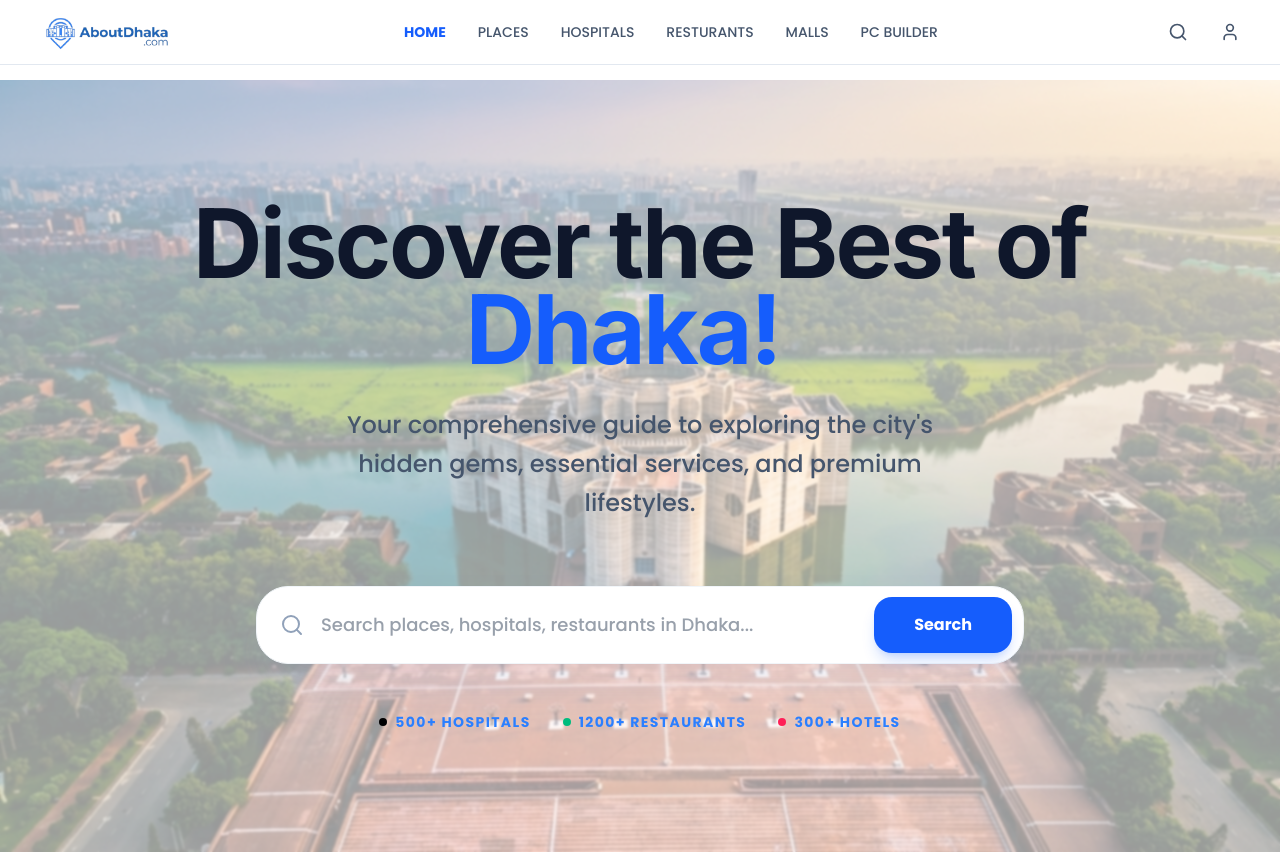
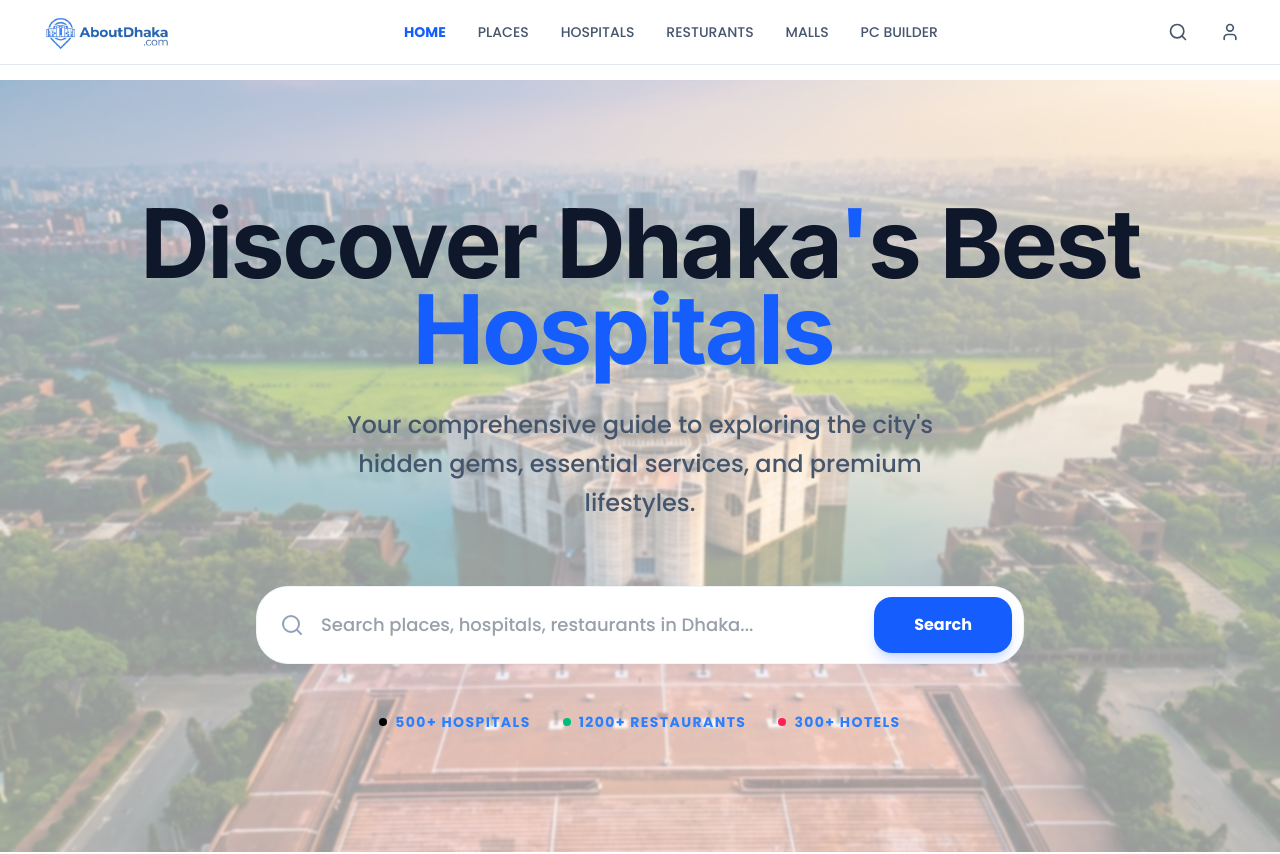
Before and after one commit to meheraj786/aboutdhaka-aggregator-website, a Next.js app: page / in a window 1280 px wide. Shown: the top 854 px of the page. Built offline with nearby package versions, Linux system fonts and the light colour scheme.

Commit message:
hero section update

```diff
--- a/components/appComponents/Hero.tsx
+++ b/components/appComponents/Hero.tsx
@@ -23,14 +23,13 @@ const Hero = () => {
 				<div className="absolute inset-0 bg-white/60 backdrop-blur-[1px]" />
 			</div>
 
-			<div className="relative z-10 w-full max-w-4xl">
+			<div className="relative z-10 w-full max-w-5xl">
 				<h1 className="text-5xl md:text-8xl font-black text-slate-900 mb-8 tracking-tight leading-[0.9]">
-					Discover the Best of{" "}
+					Discover Dhaka<span className="text-blue-600">&apos;</span>s Best
 					<span className="text-blue-600">
-						{" "}
 						<Typewriter
 							options={{
-								strings: ["Dhaka!"],
+								strings: ["Places", "Hospitals", "Restaurants", "Malls", "Rents", "PC Builder", "Services", "Events", "Doctors", "Hotels", "Shops", "Vets", "Teachers", "Freelancers"],
 								autoStart: true,
 								loop: true,
 							}}
```
